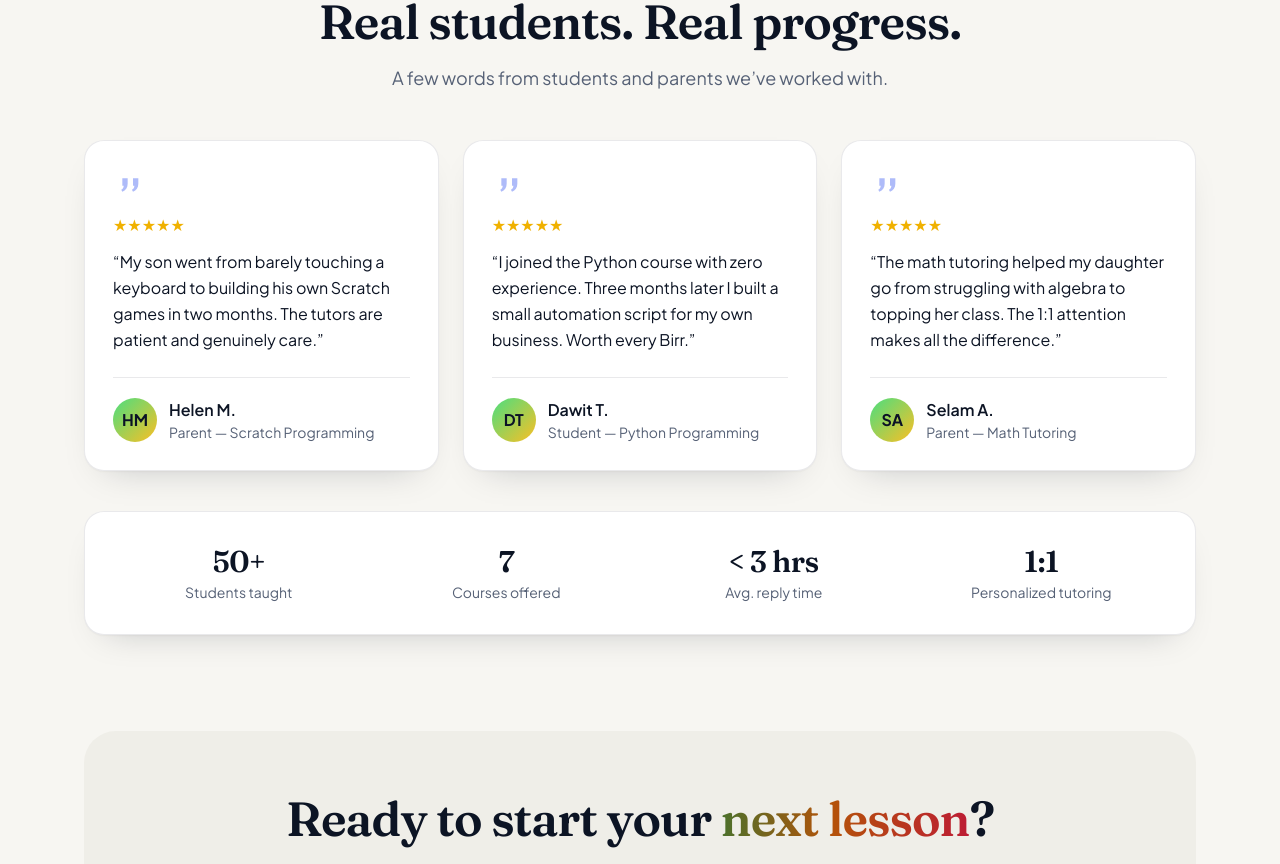
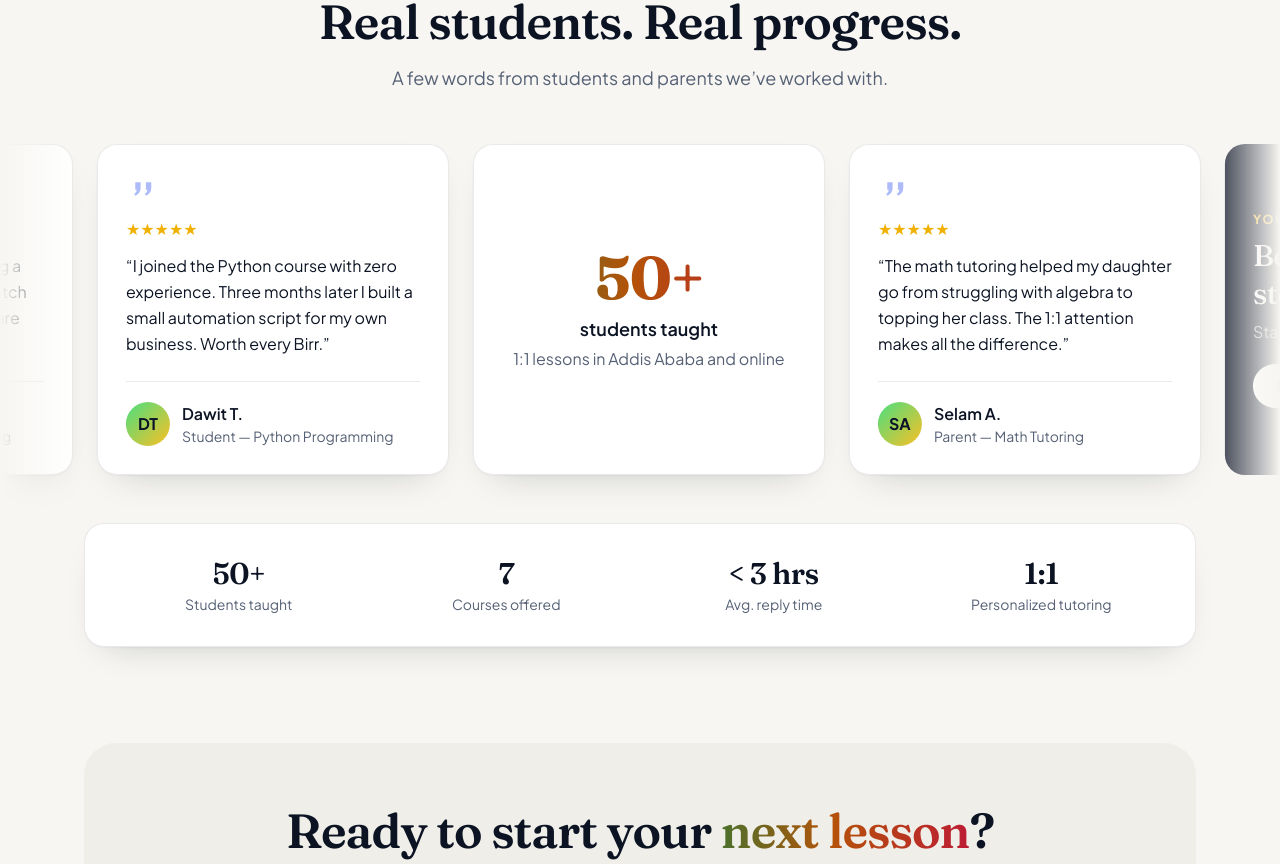
Before and after one commit to Sol-Ethio-Coder/STCA-Academy-Updated-Website, a React (Vite) app: page / in a window 1280 px wide. Shown: the part 3200-4064 px from the top of the page. Built offline with nearby package versions, Linux system fonts and the light colour scheme.

Commit message:
Update the src folder with files

```diff
--- a/src/data.js
+++ b/src/data.js
@@ -92,6 +92,7 @@ const base = [
 
 export const seedCourses = base.map(c => ({ ...c, ...(extras[c.id] || {}) }))
 
+// Add REAL testimonials here ({ name, init, role, text }). The scrolling section picks them up automatically; with 6 or more it becomes two rows.
 export const reviews = [
   { name: 'Helen M.', init: 'HM', role: 'Parent — Scratch Programming', text: 'My son went from barely touching a keyboard to building his own Scratch games in two months. The tutors are patient and genuinely care.' },
   { name: 'Dawit T.', init: 'DT', role: 'Student — Python Programming', text: 'I joined the Python course with zero experience. Three months later I built a small automation script for my own business. Worth every Birr.' },
--- a/src/index.css
+++ b/src/index.css
@@ -103,3 +103,5 @@ footer li a:hover { transform: translateX(5px); color: #fff; }
 .glass.float:hover { border-color: var(--accent); box-shadow: 0 12px 30px -10px color-mix(in srgb, var(--accent) 55%, transparent); }
 article img, .card img { transition: transform .7s cubic-bezier(.2,.7,.2,1), filter .4s; }
 .card:hover img { filter: saturate(1.15); }
+
+.marquee-track.rev { animation-direction: reverse; }
--- a/src/site.jsx
+++ b/src/site.jsx
@@ -156,21 +156,59 @@ function LearnBanner() {
   )
 }
 
-function Testimonials() {
+function ReviewCard({ r }) {
   return (
-    <Wrap className="py-16"><Head center eyebrow="What families are saying" title="Real students. Real progress." sub="A few words from students and parents we’ve worked with." />
-      <div className="reveal mt-12 grid gap-6 md:grid-cols-3">
-        {reviews.map(r => (
-          <figure key={r.name} className="card card-hover group flex flex-col p-7">
-            <Icon n="quote" className="h-8 w-8 text-accent/40 transition duration-300 group-hover:rotate-12 group-hover:scale-125 group-hover:text-accent" />
-            <p className="mt-3 text-yellow-500" aria-label="5 out of 5 stars">★★★★★</p>
-            <blockquote className="mt-3 flex-1 leading-relaxed">“{r.text}”</blockquote>
-            <figcaption className="mt-6 flex items-center gap-3 border-t border-hair pt-5"><span className="flex h-11 w-11 items-center justify-center rounded-full font-bold text-[#0b1226]" style={{ background: 'linear-gradient(135deg,#4ade80,#fbbf24)' }}>{r.init}</span><span className="font-semibold">{r.name}<span className="block text-sm font-normal text-muted">{r.role}</span></span></figcaption>
-          </figure>
+    <figure className="card card-hover group flex h-full flex-col p-7">
+      <Icon n="quote" className="h-8 w-8 text-accent/40 transition duration-300 group-hover:rotate-12 group-hover:scale-125 group-hover:text-accent" />
+      <p className="mt-3 text-yellow-500" aria-label="5 out of 5 stars">★★★★★</p>
+      <blockquote className="mt-3 flex-1 leading-relaxed">“{r.text}”</blockquote>
+      <figcaption className="mt-6 flex items-center gap-3 border-t border-hair pt-5"><span className="flex h-11 w-11 shrink-0 items-center justify-center rounded-full font-bold text-[#0b1226]" style={{ background: 'linear-gradient(135deg,#4ade80,#fbbf24)' }}>{r.init}</span><span className="font-semibold">{r.name}<span className="block text-sm font-normal text-muted">{r.role}</span></span></figcaption>
+    </figure>
+  )
+}
+const StatCard = () => (
+  <div className="card card-hover flex h-full flex-col justify-center p-7 text-center">
+    <p className="grad-text font-display text-6xl font-bold">50+</p>
+    <p className="mt-2 text-lg font-semibold">students taught</p>
+    <p className="mt-1 text-muted">1:1 lessons in Addis Ababa and online</p>
+  </div>
+)
+const JoinCard = () => (
+  <div className="flex h-full flex-col justify-center rounded-[1.25rem] bg-deep p-7 text-white">
+    <p className="eyebrow !text-[#fbbf24]">Your turn</p>
+    <p className="mt-2 font-display text-3xl leading-tight">Be our next success story</p>
+    <p className="mt-2 text-white/70">Start with a free 15-minute intro call.</p>
+    <Link to="/html/contact" className="btn mt-5 self-start bg-white !py-2.5 text-[#0b1226]">Book a Free Call <Icon n="arrow" className="h-4 w-4" /></Link>
+  </div>
+)
+// One scrolling row. Repeats the cards until the loop is wide enough for any screen, then scrolls by itself (pauses on hover).
+function ReviewRow({ cards, reverse }) {
+  const reps = Math.max(1, Math.ceil(3200 / (cards.length * 376)))
+  const base = Array.from({ length: reps }, () => cards).flat()
+  const items = [...base, ...base]
+  return (
+    <div className="marquee" role="group" aria-label="Student reviews">
+      <div className={`marquee-track ${reverse ? 'rev' : ''}`} style={{ animationDuration: `${Math.max(35, base.length * 9)}s` }}>
+        {items.map((c, i) => (
+          <div key={i} className="w-[22rem] max-w-[85vw] shrink-0" aria-hidden={i >= cards.length || undefined} inert={i >= cards.length ? '' : undefined}>
+            {c.stat ? <StatCard /> : c.join ? <JoinCard /> : <ReviewCard r={c.r} />}
+          </div>
         ))}
       </div>
-      <dl className="card mt-10 grid grid-cols-2 gap-6 p-8 text-center md:grid-cols-4"><Stat n={<CountUp to={50} suffix="+" />} l="Students taught" /><Stat n={<CountUp to={7} />} l="Courses offered" /><Stat n="< 3 hrs" l="Avg. reply time" /><Stat n="1:1" l="Personalized tutoring" /></dl>
-    </Wrap>
+    </div>
+  )
+}
+
+function Testimonials() {
+  // Every review in data.js appears here automatically. With 6 or more reviews the section becomes two rows moving in opposite directions.
+  const cards = reviews.flatMap((r, i) => [{ r }, ...(i === 1 ? [{ stat: true }] : [])]).concat([{ join: true }])
+  const rows = reviews.length >= 6 ? [cards.filter((_, i) => i % 2 === 0), cards.filter((_, i) => i % 2 === 1)] : [cards]
+  return (
+    <section className="py-16">
+      <Wrap><Head center eyebrow="What families are saying" title="Real students. Real progress." sub="A few words from students and parents we’ve worked with." /></Wrap>
+      <div className="mt-10">{rows.map((row, i) => <ReviewRow key={i} cards={row} reverse={i === 1} />)}</div>
+      <Wrap><dl className="card mt-4 grid grid-cols-2 gap-6 p-8 text-center md:grid-cols-4"><Stat n={<CountUp to={50} suffix="+" />} l="Students taught" /><Stat n={<CountUp to={7} />} l="Courses offered" /><Stat n="< 3 hrs" l="Avg. reply time" /><Stat n="1:1" l="Personalized tutoring" /></dl></Wrap>
+    </section>
   )
 }
 
```
